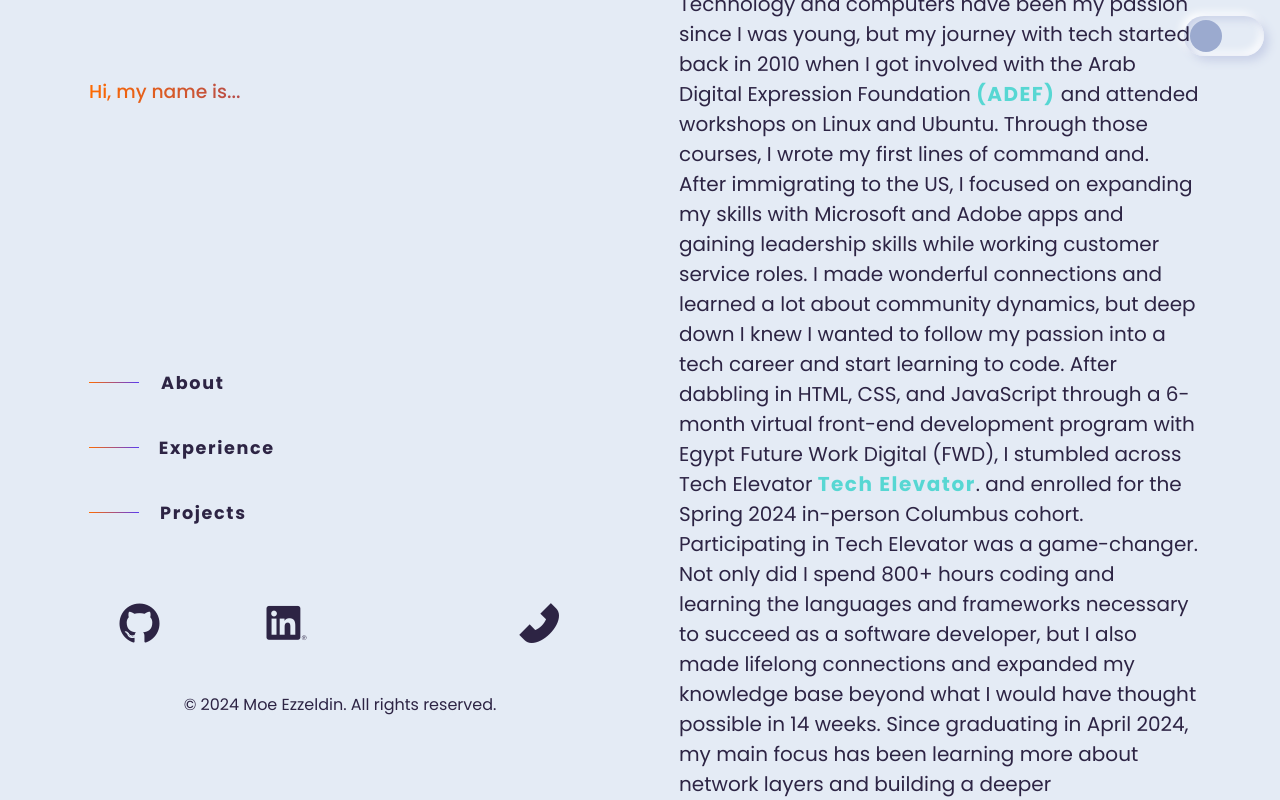
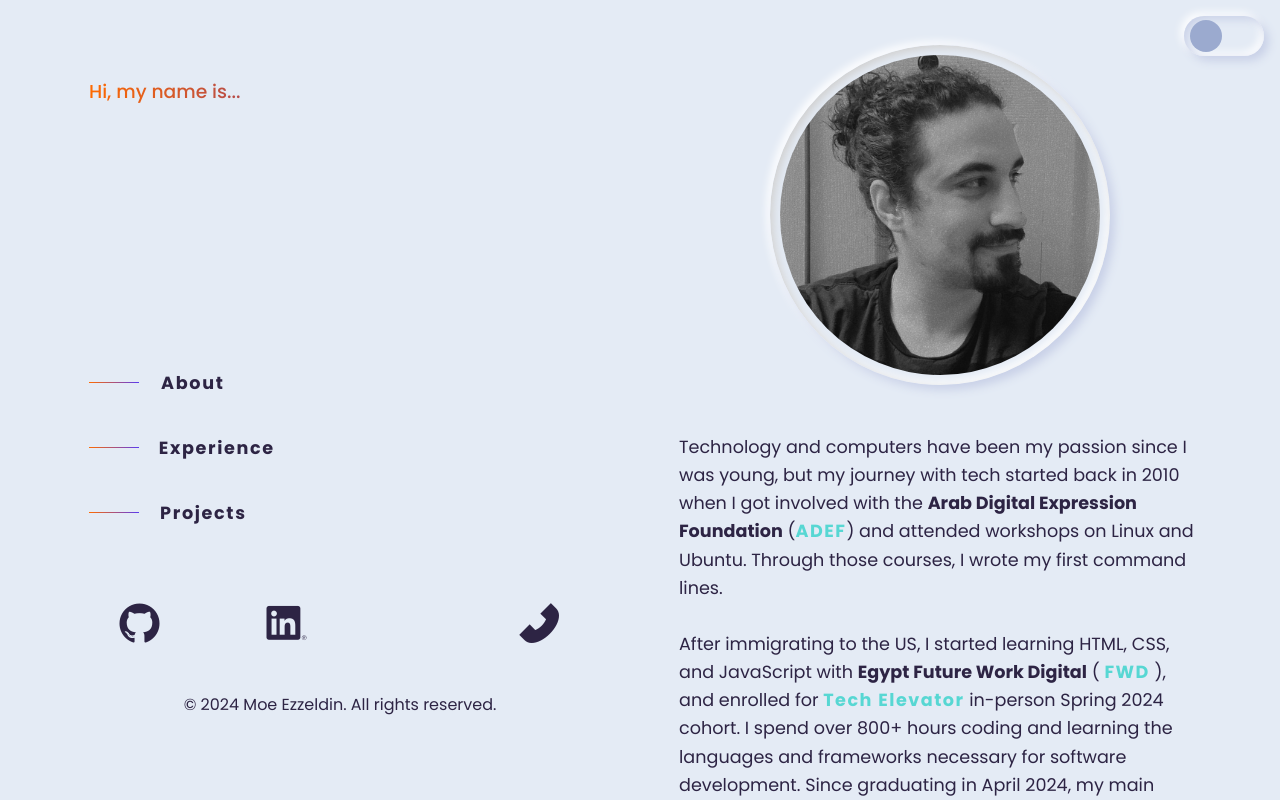
Before and after one commit to MoeEzzeldin/Portfolio-Web-App-moe-ezz-me, a Vue app: page / in a window 1280 px wide. Shown: the top 800 px of the page. Built offline with nearby package versions, Linux system fonts and the light colour scheme; no server answers; some icons are missing; a web font is replaced by a local one.

Commit message:
finaizing

```diff
--- a/src/components/El-Pitch.vue
+++ b/src/components/El-Pitch.vue
@@ -1,28 +1,24 @@
 <template>
   <section id="about">
     <div class="img">
-        <img src="../assets/moe.jpg" alt="">
+      <img src="../assets/moe.jpg" alt="" />
     </div>
     <p>
       Technology and computers have been my passion since I was young, but my journey with tech
-        started back in 2010 when I got involved with the Arab Digital Expression Foundation
-        <a :href="deca" target="_blank">(ADEF)</a> and attended workshops on Linux and Ubuntu.
-        Through those courses, I wrote my first lines of command and. After immigrating to the US, I
-        focused on expanding my skills with Microsoft and Adobe apps and gaining leadership skills
-        while working customer service roles. I made wonderful connections and learned a lot about
-        community dynamics, but deep down I knew I wanted to follow my passion into a tech career
-        and start learning to code. After dabbling in HTML, CSS, and JavaScript through a 6-month
-        virtual front-end development program with Egypt Future Work Digital (FWD), I stumbled
-        across Tech Elevator
-        <a href="https://www.techelevator.com/" target="_blank">Tech Elevator</a>. and enrolled for
-        the Spring 2024 in-person Columbus cohort. Participating in Tech Elevator was a
-        game-changer. Not only did I spend 800+ hours coding and learning the languages and
-        frameworks necessary to succeed as a software developer, but I also made lifelong
-        connections and expanded my knowledge base beyond what I would have thought possible in 14
-        weeks. Since graduating in April 2024, my main focus has been learning more about network
-        layers and building a deeper understanding of DevOps for developing accessible scalable
-        applications. When I’m not coding, I’m usually hanging out with my wife and daughter,
-        playing guitar or video games, walking my dog, or catching Pokémon!
+      started back in 2010 when I got involved with the
+      <b>Arab Digital Expression Foundation</b> (<a :href="deca" target="_blank">ADEF</a>) and
+      attended workshops on Linux and Ubuntu. Through those courses, I wrote my first command
+      lines.<br />
+      <br />
+      After immigrating to the US, I started learning HTML, CSS, and JavaScript with
+      <strong>Egypt Future Work Digital</strong> ( <a href="https://egfwd.com/">FWD</a> ), and enrolled for <a href="https://www.techelevator.com/" target="_blank">Tech Elevator</a>
+        in-person Spring 2024 cohort. I spend over 800+ hours coding and learning the languages and frameworks
+      necessary for software development. Since graduating in April 2024, my main focus
+      has been learning more about network layers and building more understanding of DevOps for
+      developing accessible scalable applications.<br />
+      <br />
+      When I’m not coding, I’m usually hanging out with my wife and daughter, playing guitar or
+      video games, walking my dog, or catching Pokémons!
     </p>
   </section>
 </template>
@@ -43,7 +39,6 @@
 </script>
 
 <style scoped>
-
 #about {
   display: flex;
   flex-direction: column;
@@ -51,9 +46,9 @@
   align-items: center;
   gap: 3rem;
   top: 5rem;
-  height: 100vh;
-  font-size: var(--font-large);
+  font-size: 1.1rem;
   font-weight: 400;
+  line-height: 1.6;
 }
 
 .img {
@@ -71,8 +66,6 @@
   box-shadow: var(--inner-shadow);
   border-radius: 50%;
   padding: 10px;
-  filter: grayscale(50px);
+  filter: grayscale();
 }
-
-
 </style>
```
Lines whose indentation alone changed are shown as unchanged.
